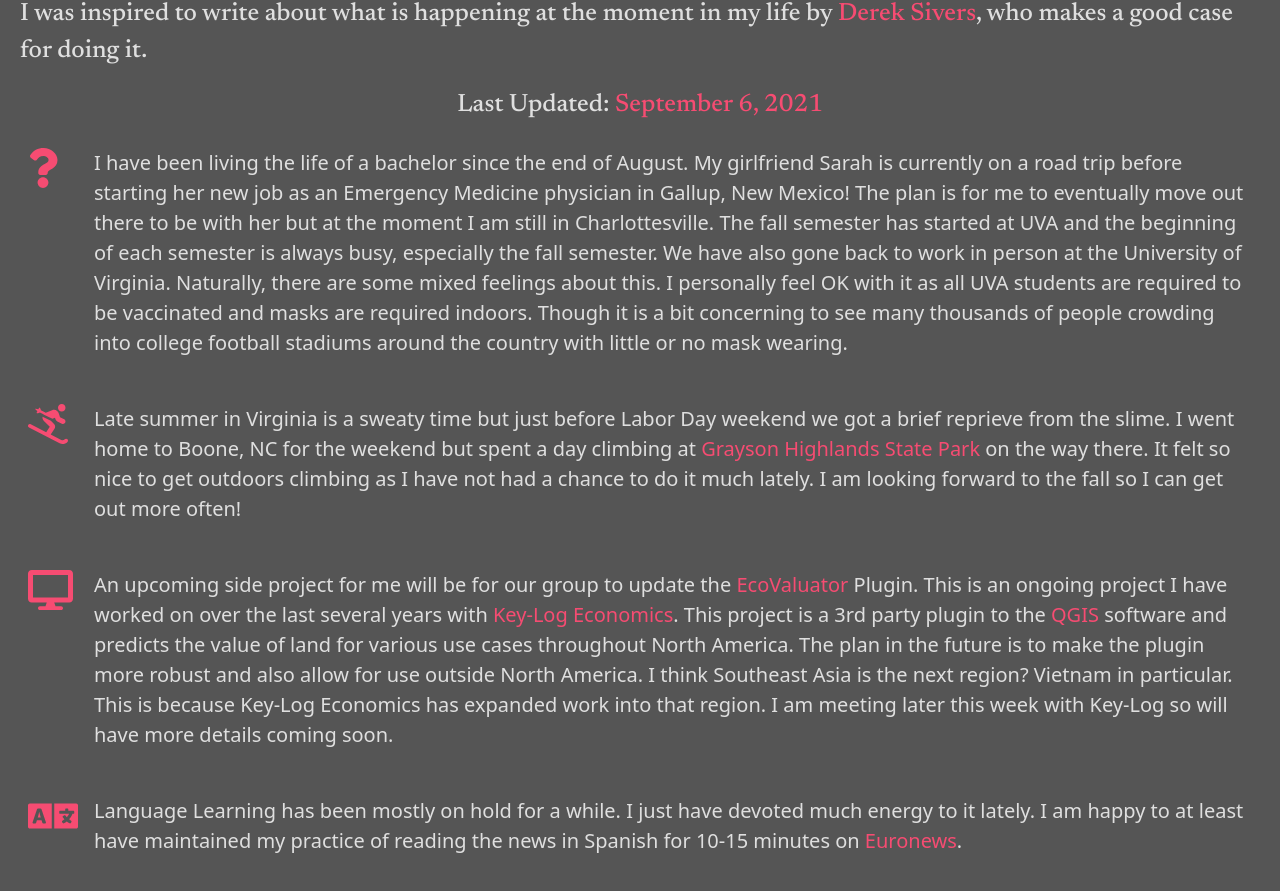
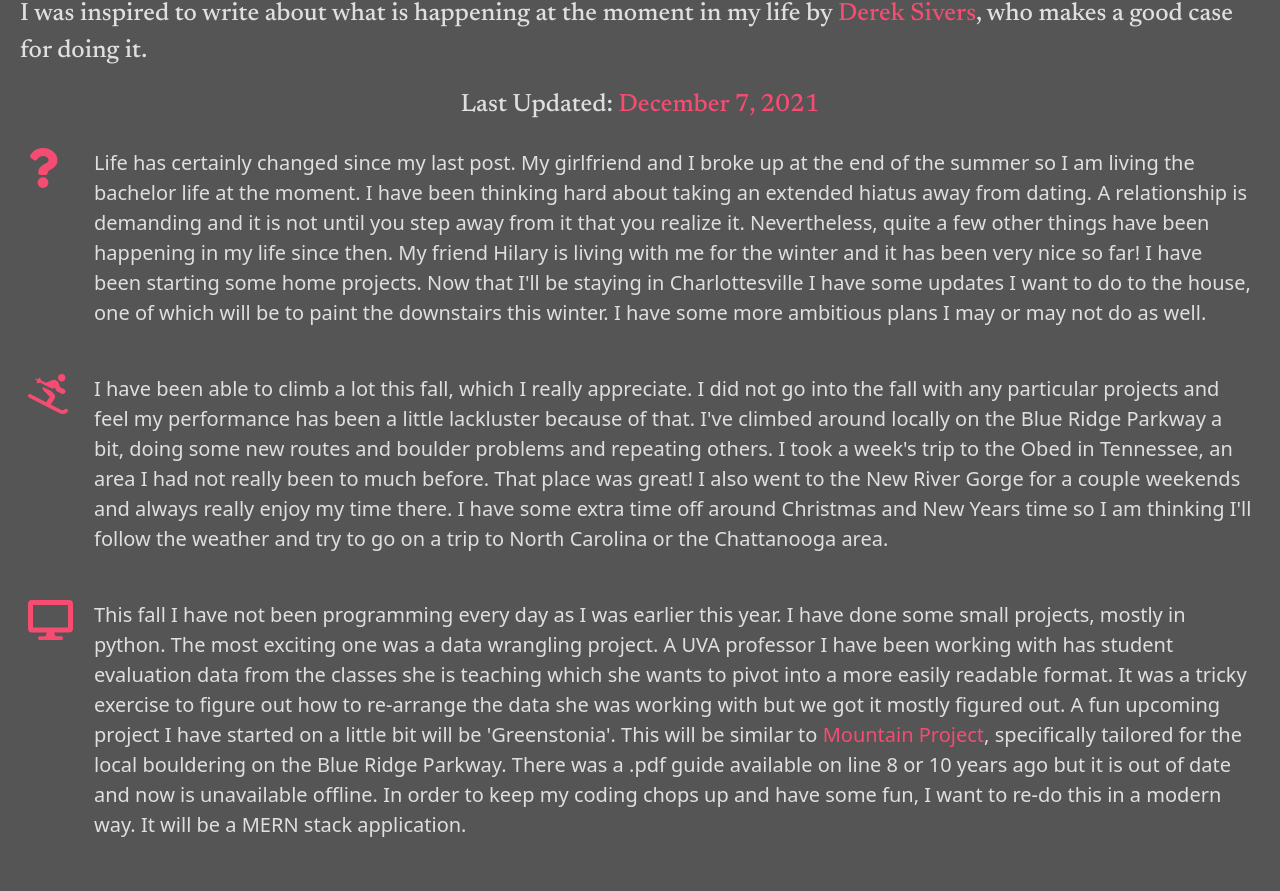
Before and after one commit to epurpur/ReactPortfolio, a React (Create React App) app: page /Now in a window 1280 px wide. Shown: the part 239-1130 px from the top of the page. Built offline with nearby package versions, Linux system fonts and the light colour scheme.

Commit message:
updating About Me and Now sections

```diff
--- a/src/components/About.js
+++ b/src/components/About.js
@@ -13,7 +13,7 @@
                 <p>I am a research librarian at the University of Virginia in Charlottesville, Virginia. I am looking to combine my
                  Geographic Information System (GIS), data analysis, and web development skills. I specialize in web mapping applications and data visualization.</p>
                 <br></br>
-                <p>I grew up in Boone, North Carolina. In my free time I love to be outside, especially rock climbing or skiing. I also like learning foreign languages, personal finance, and spending time with my girlfriend and her cat, Atticus.</p>
+                <p>I grew up in Boone, North Carolina. In my free time I love to be outside, especially rock climbing or skiing. I also like learning foreign languages, personal finance, yoga, cooking, and home improvement projects.</p>
                 </div>
             </section>
         </div>
--- a/src/components/Now.js
+++ b/src/components/Now.js
@@ -17,44 +17,57 @@
                 <h1 id='nowTitle'> Happening Now </h1>
                 <br></br>
                 <p> I was inspired to write about what is happening at the moment in my life by <a href="https://sive.rs/">Derek Sivers</a>, who makes a good case for doing it. </p>
-                <p>Last Updated: <span>September 6, 2021</span></p>
+                <p>Last Updated: <span>December 7, 2021</span></p>
             </section>
             <section id="nowCategories">
                 <table class="table">
                     <tbody>
                         <tr>
                             <th scope="row"><FontAwesomeIcon icon={faQuestion} size='2x'/></th>
-                            <td>I have been living the life of a bachelor since the end of August. My girlfriend Sarah is currently on a road trip before starting her new job as an Emergency Medicine physician in
-                                Gallup, New Mexico! The plan is for me to eventually move out there to be with her but at the moment I am still in Charlottesville. The fall semester has started at UVA and the
-                                beginning of each semester is always busy, especially the fall semester. We have also gone back to work in person at the University of Virginia. Naturally, there are some mixed feelings about this.
-                                I personally feel OK with it as all UVA students are required to be vaccinated and masks are required indoors. Though it is a bit concerning to see many thousands of people crowding into
-                                college football stadiums around the country with little or no mask wearing.
+                            <td>Life has certainly changed since my last post. My girlfriend and I broke up at the end of the summer so I am living the bachelor life at the moment. I have
+                                been thinking hard about taking an extended hiatus away from dating. A relationship is demanding and it is not until you step away from it that you realize
+                                it. Nevertheless, quite a few other things have been happening in my life since then. My friend Hilary is living with me for the winter and it has been very
+                                nice so far! I have been starting some home projects. Now that I'll be staying in Charlottesville I have some updates I want to do to the house, one of which
+                                will be to paint the downstairs this winter. I have some more ambitious plans I may or may not do as well.
                             </td>
                         </tr>
                         <br></br>
                         <tr>
                             <th scope="row"><FontAwesomeIcon icon={faSkiing} size='2x'/></th>
-                            <td>Late summer in Virginia is a sweaty time but just before Labor Day weekend we got a brief reprieve from the slime. I went home to Boone, NC for the weekend but spent a day climbing at <a href="https://www.dcr.virginia.gov/state-parks/grayson-highlands">Grayson Highlands State Park</a> on the way there.
-                            It felt so nice to get outdoors climbing as I have not had a chance to do it much lately. I am looking forward to the fall so I can get out more often!</td>
+                            <td>I have been able to climb a lot this fall, which I really appreciate. I did not go into the fall with any particular projects and feel my performance has been
+                                a little lackluster because of that. I've climbed around locally on the Blue Ridge Parkway a bit, doing some new routes and boulder problems and repeating others.
+                                I took a week's trip to the Obed in Tennessee, an area I had not really been to much before. That place was great! I also went to the New River Gorge for a couple
+                                weekends and always really enjoy my time there. I have some extra time off around Christmas and New Years time so I am thinking I'll follow the weather and try to
+                                go on a trip to North Carolina or the Chattanooga area.
+                            </td>
                         </tr>
                         <br></br>
                         <tr>
                             <th scope="row"><FontAwesomeIcon icon={faDesktop} size='2x'/></th>
-                            <td>An upcoming side project for me will be for our group to update the <a href="http://www.keylogeconomics.com/ecovaluator.html">EcoValuator</a> Plugin. This is an ongoing project I have worked on over the last several years with <a href="http://www.keylogeconomics.com/">Key-Log Economics</a>.
-                            This project is a 3rd party plugin to the <a href="https://www.qgis.org/en/site/">QGIS</a> software and predicts the value of land for various use cases throughout North America. The plan in the future is to make the plugin more robust and also allow for use outside North America.
-                            I think Southeast Asia is the next region? Vietnam in particular. This is because Key-Log Economics has expanded work into that region. I am meeting later this week with Key-Log so will have more details coming soon.</td>
+                            <td> This fall I have not been programming every day as I was earlier this year. I have done some small projects, mostly in python. The most exciting one was a data wrangling project.
+                                A UVA professor I have been working with has student evaluation data from the classes she is teaching which she wants to pivot into a more easily readable format. It was a tricky
+                                exercise to figure out how to re-arrange the data she was working with but we got it mostly figured out. A fun upcoming project I have started on a little bit will be 'Greenstonia'.
+                                This will be similar to <a href="https://www.mountainproject.com/">Mountain Project</a>, specifically tailored for the local bouldering on the Blue Ridge Parkway. There
+                                was a .pdf guide available on line 8 or 10 years ago but it is out of date and now is unavailable offline. In order to keep my coding chops up and have some fun, I want to re-do this
+                                in a modern way. It will be a MERN stack application.
+                            </td>
                         </tr>
                         <br></br>
                         <tr>
                             <th scope="row"><FontAwesomeIcon icon={faLanguage} size='2x'/></th>
-                            <td>Language Learning has been mostly on hold for a while. I just have devoted much energy to it lately. I am happy to at least have maintained my practice of reading the news in Spanish for 10-15 minutes on <a href="https://www.euronews.com/">Euronews</a>.</td>
+                            <td>Language Learning has been mostly on hold for a while. I just have devoted much energy to it lately. I am happy to at least have maintained my practice of reading the news in Spanish
+                                for 10-15 minutes on <a href="https://www.euronews.com/">Euronews</a>.
+                            </td>
                         </tr>
                         <br></br>
                         <tr>
                             <th scope="row"><FontAwesomeIcon icon={faBook} size='2x'/></th>
-                            <td>Currently I am reading <a href="https://www.amazon.com/Bury-My-Heart-Wounded-Knee/dp/0805086846">Bury My Heart at Wounded Knee</a> by Dee Brown. It is a tale about the systematic destruction of the large Native American tribes west of the Mississippi River in the mid to late 1800s.
-                            As I'll be moving to New Mexico to be with Sarah sometime in the not so distance future, I'll be living in the heart of native american country and I want to understand a little bit more about these people. While the book is depressing it is also very interesting to learn about these people who
-                            were a part of the great nations who once lived in the western United States. Though it makes me feel ashamed in many ways to be an american, this is a highly recommended read!</td>
+                            <td>Currently I am reading two books. One is <a href="https://www.amazon.com/Dune-Chronicles-Book-1/dp/0441013597/ref=sr_1_3?keywords=Dune&qid=1638914562&sr=8-3">Dune</a> by Frank Herbert.
+                            I was inspired to finally read this after the recent movie came out. The other I am re-reading is <a href="https://www.amazon.com/Guide-Good-Life-Ancient-Stoic/dp/0195374614/ref=sr_1_1?keywords=a+guide+to+the+good+life&qid=1638914664&sr=8-1">
+                            A Guide to the Good Life</a> by William Irvine. It is about the practices of the ancient stoics such as Seneca and Marcus Aurelius. Basically, it is a book about how to create a philosophy
+                            of life for yourself. It is recommended by <a href="https://www.mrmoneymustache.com/">Mr. Money Moustache</a> and many other personal heros of mine. I am re-reading this because it is a lot to digest
+                            but the gist of it is to create feelings of happiness in the life you are living.
+                            </td>
                         </tr>
                     </tbody>
                 </table>
```
